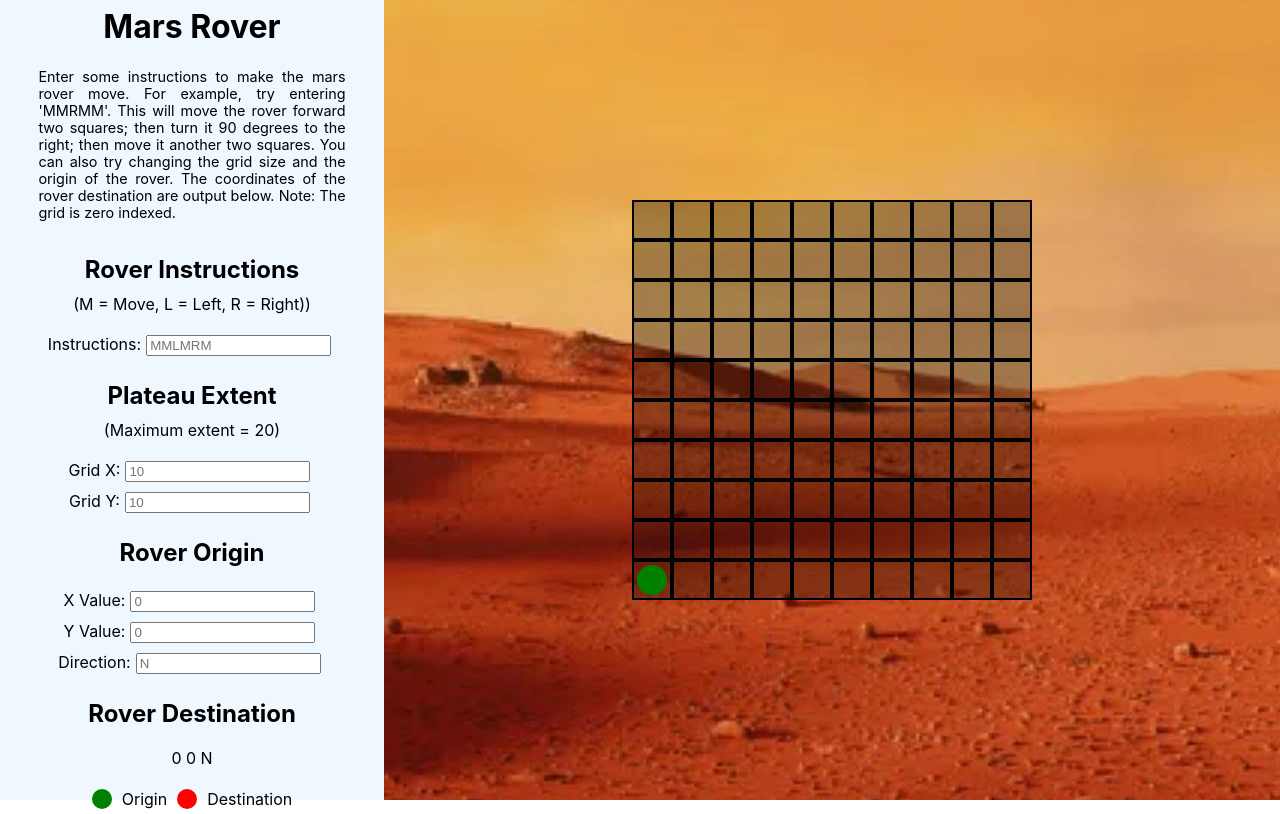
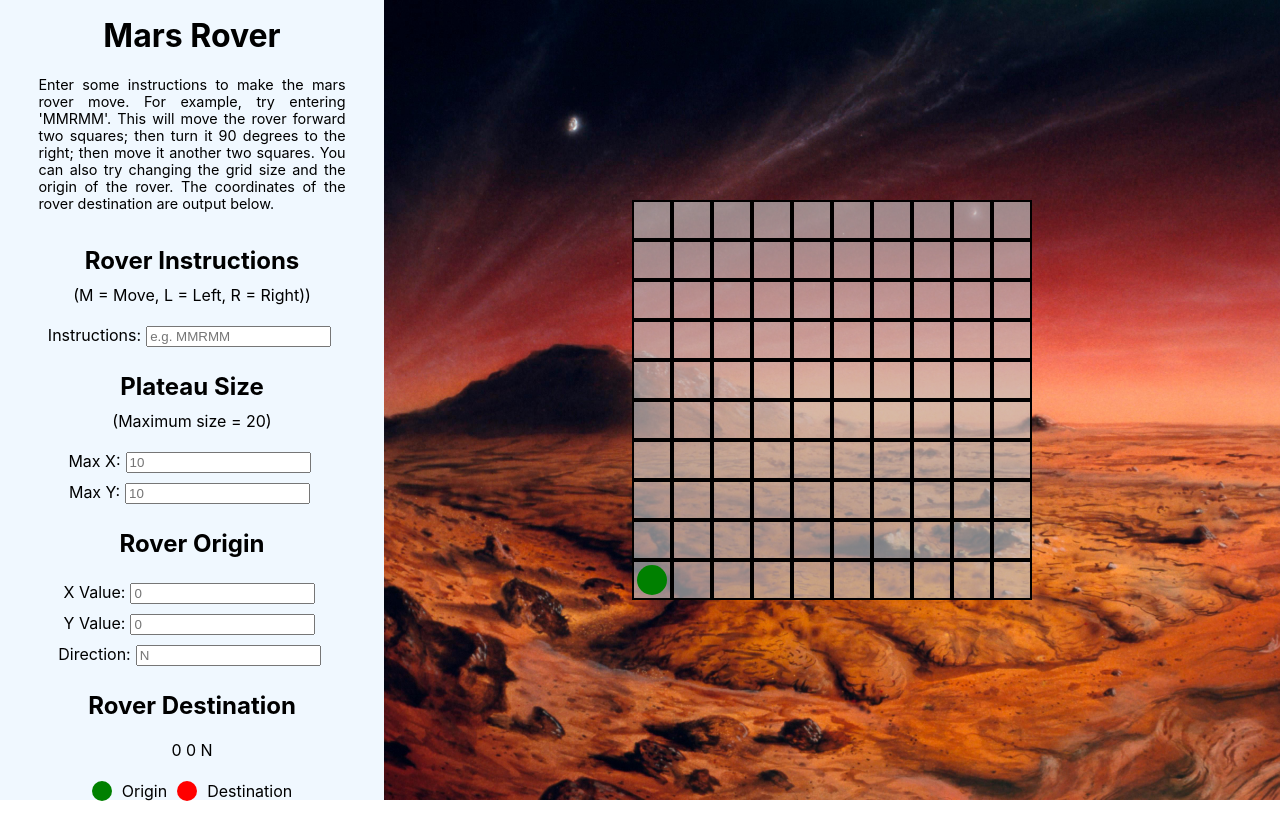
Before and after one commit to andreweinhorn/marsroverweb, a React (Create React App) app: page / in a window 1280 px wide. Built offline with nearby package versions, Linux system fonts and the light colour scheme.

Commit message:
finishing touches on ui

```diff
--- a/src/components/Controls.js
+++ b/src/components/Controls.js
@@ -70,21 +70,21 @@ export default function Controls( {gridX, gridY, setGridX, setGridY, roverX, rov
 
             <h1> Mars Rover </h1>
 
-            <p className='user-instructions'>Enter some instructions to make the mars rover move.  For example, try entering 'MMRMM'.  This will move the rover forward two squares; then turn it 90 degrees to the right; then move it another two squares. You can also try changing the grid size and the origin of the rover. The coordinates of the rover destination are output below. Note: The grid is zero indexed.</p>
+            <p className='user-instructions'>Enter some instructions to make the mars rover move.  For example, try entering 'MMRMM'.  This will move the rover forward two squares; then turn it 90 degrees to the right; then move it another two squares. You can also try changing the grid size and the origin of the rover. The coordinates of the rover destination are output below.</p>
 
             <h2>Rover Instructions</h2>
             <p style={{marginTop: '-10px', fontSize: '1rem'}}>(M = Move, L = Left, R = Right))</p>
             <label> Instructions:
-                <input type="text" placeholder={'MMLMRM'} onChange={(e) => handleRoverInstructions(e)} />
+                <input type="text" placeholder={'e.g. MMRMM'} onChange={(e) => handleRoverInstructions(e)} />
             </label>
 
-            <h2>Plateau Extent</h2>
-            <p style={{marginTop: '-10px', fontSize: '1rem'}}>(Maximum extent = 20)</p>
+            <h2>Plateau Size</h2>
+            <p style={{marginTop: '-10px', fontSize: '1rem'}}>(Maximum size = 20)</p>
 
-            <label> Grid X:
+            <label> Max X:
                 <input type="text" placeholder={gridX} onChange={(e) => handleGridChange(e, 'X')} />
             </label>
-            <label> Grid Y:
+            <label> Max Y:
                 <input type="text" placeholder={gridY} onChange={(e) => handleGridChange(e, 'Y')} />
             </label>
 
--- a/src/components/Grid.js
+++ b/src/components/Grid.js
@@ -6,8 +6,8 @@ import GridBlock from './GridBlock'
 export default function Grid( { gridX, gridY, path } ) {
 
     const containerStyle = {
-        backgroundImage: `url(/images/mars_background.jpeg)`,
-        backgroundPosition: 'center',
+        backgroundImage: `url(/images/mars.jpeg)`,
+        backgroundSize: 'cover',
     }
 
     const gridStyle = {
--- a/src/css/Controls.css
+++ b/src/css/Controls.css
@@ -31,3 +31,7 @@ input {
   .legend > *{
       margin: 5px;
   }
+
+  input:focus::placeholder {
+    color: transparent;
+  }
--- a/src/css/GridBlock.css
+++ b/src/css/GridBlock.css
@@ -6,6 +6,7 @@
     display: flex;
     justify-content: center;
     align-items: center;
+    background-color: rgb(255,255,255,0.5);
 }
 
 .gridblock-content {
```
Also changed, not shown: public/images/mars.jpeg (added).
